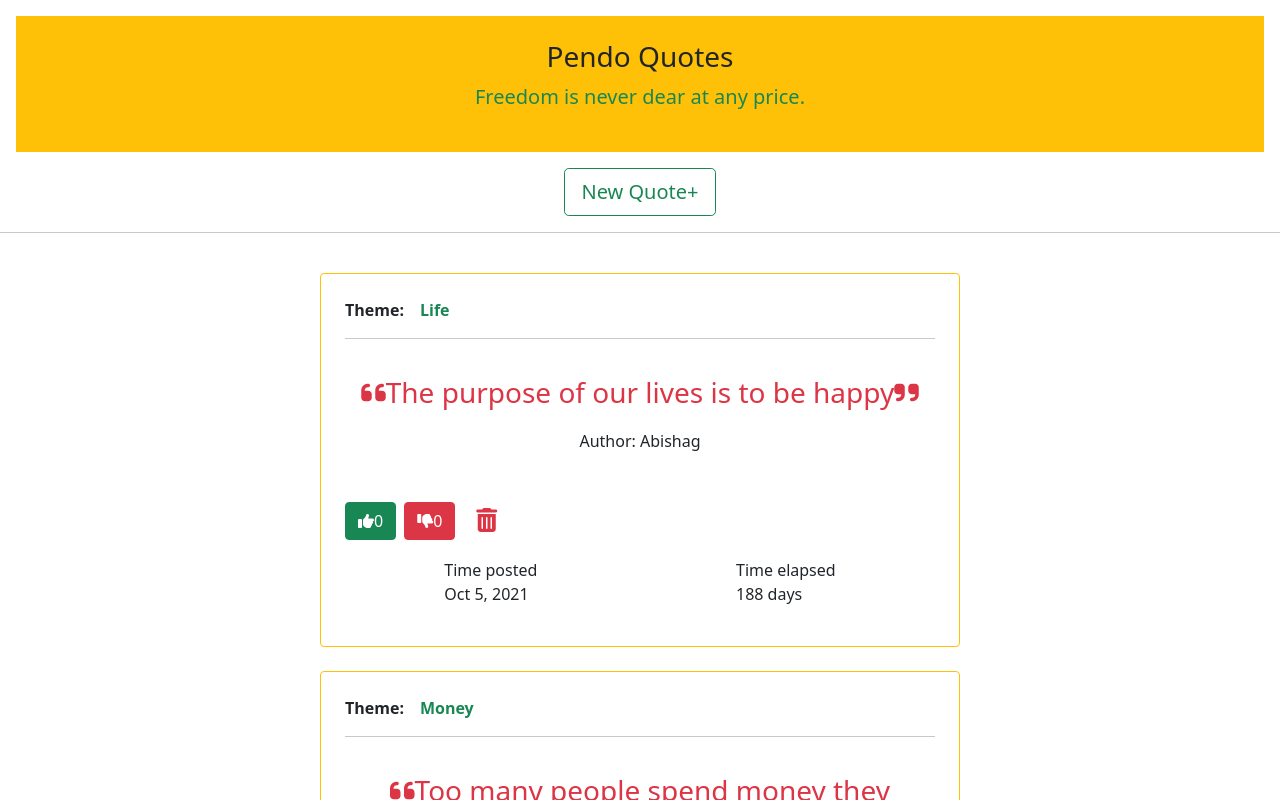
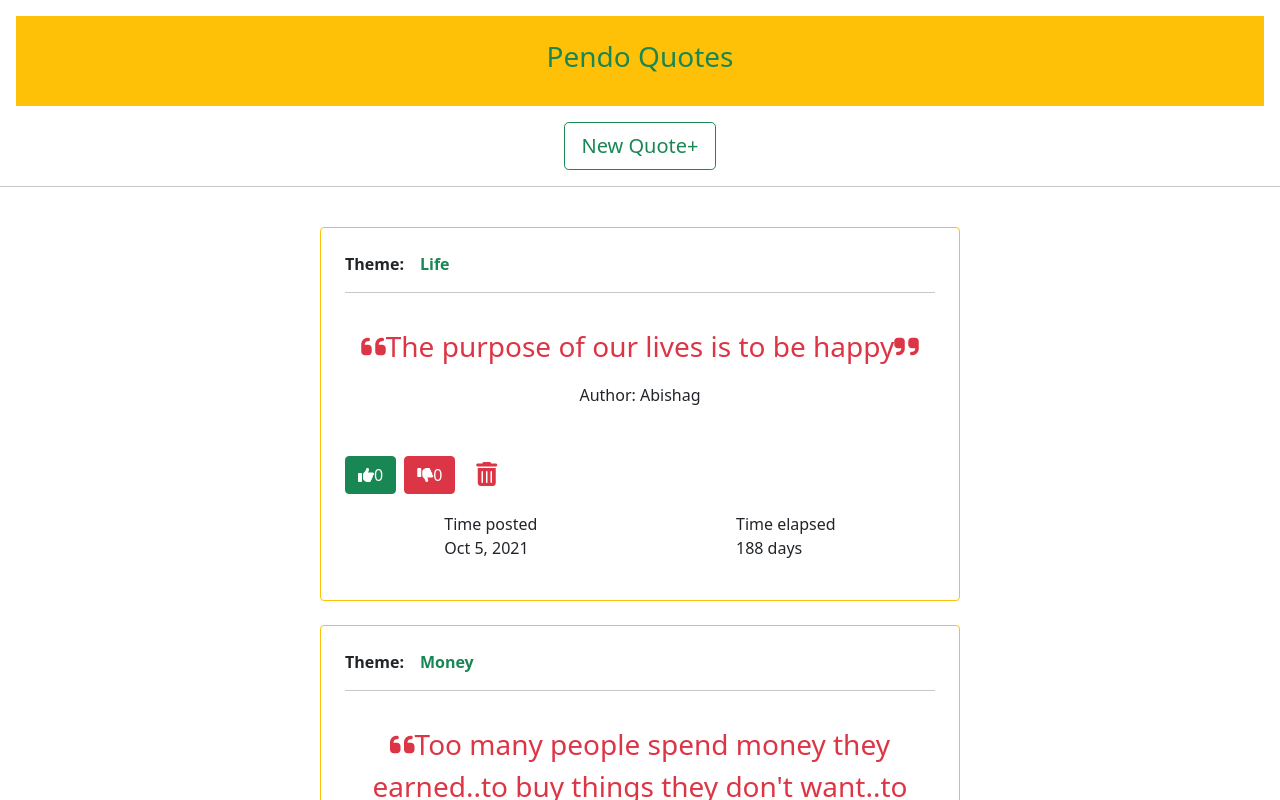
Before and after one commit to Abishag-Maitha/Quotes, an Angular app: page / in a window 1280 px wide. Shown: the top 800 px of the page. Built offline with nearby package versions, Linux system fonts and the light colour scheme.

Commit message:
Remove unwanted code

```diff
--- a/src/app/app.component.html
+++ b/src/app/app.component.html
@@ -1,6 +1,5 @@
-<nav class="text-center bg-warning m-3 p-4">
+<nav class="text-center text-success bg-warning m-3 p-4">
     <h3>Pendo Quotes</h3>
-    <p class="text-success fs-5">Freedom is never dear at any price.</p>
 </nav>
 <app-form (quoteEvent)="addQuote($event)"></app-form>
 
```
